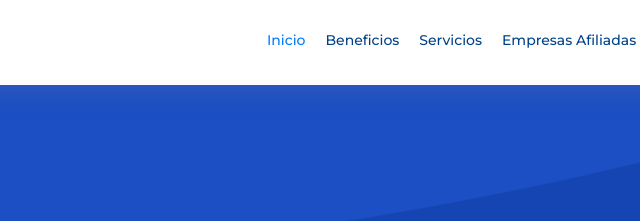
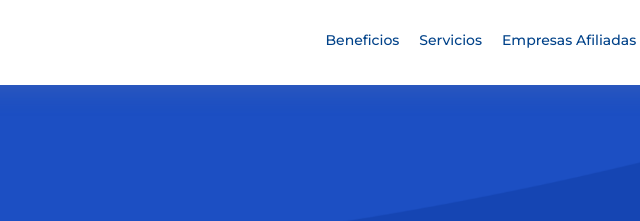
Before and after one commit to 7Mendez/mobirise-web-page, a plain HTML site: page empresas.html in a window 1280 px wide. Shown: the top 221 px of the page, 396-1036 px from the left. Drawn offline with nearby package versions, Linux system fonts and the light colour scheme; files whose address does not match are found by name.

Commit message:
update navbar

```diff
--- a/empresas.html
+++ b/empresas.html
@@ -51,7 +51,6 @@ f
 
       <nav class="main-nav float-right d-none d-lg-block">
         <ul>
-          <li class="active"><a href="#intro">Inicio</a></li>
           <li><a href="#about">Beneficios</a></li>
           <li><a href="#services">Servicios</a></li>
           <li><a href="#portfolio">Empresas Afiliadas</a></li>
```
Also changed, not shown: info.html (+0 -1 lines), membresia.html (+0 -1 lines), pymes.html (+0 -1 lines).
